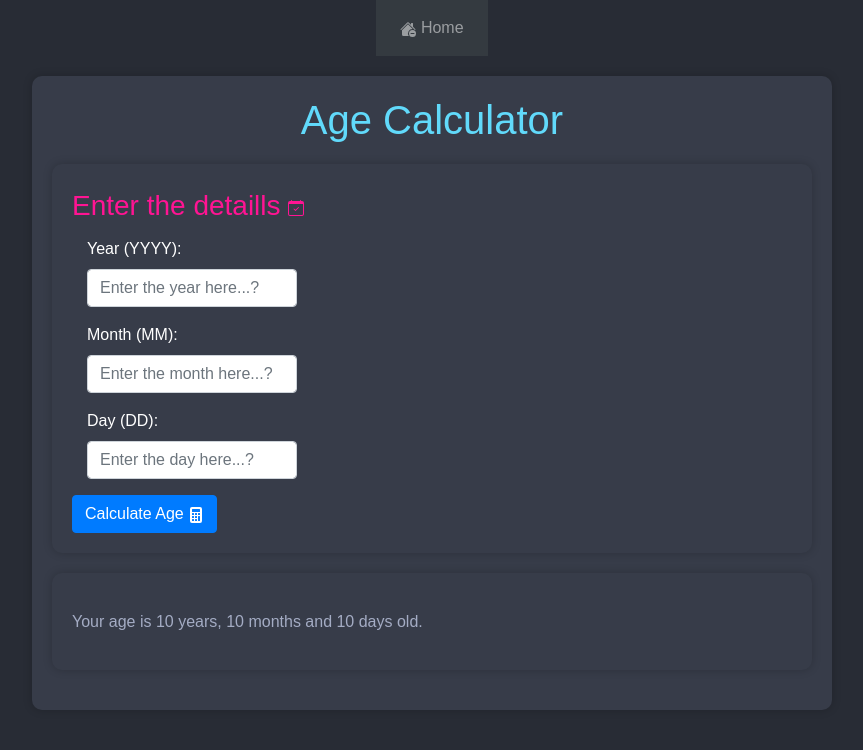
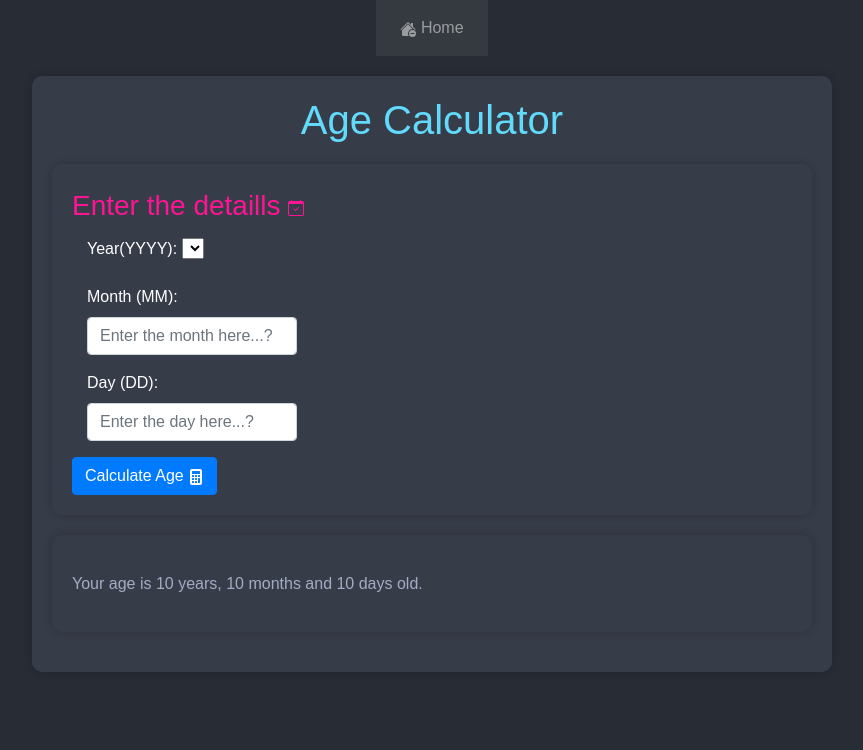
Before and after one commit to harizonelopez/age_calculator, a Flask app: template templates/home.html in a window 1280 px wide. Shown: the top 750 px of the page, without its empty margins (208-1071 px from the left). Run offline with Flask 3, Linux system fonts and the light colour scheme; the template is opened without the code that fills it: most values are stand-ins (such as "Sample title", 1, 10 or a date in 2020); lists and menus that the app fills with data are empty; some libraries are stand-ins or nearby versions.

Commit message:
Update home.html

```diff
--- a/templates/home.html
+++ b/templates/home.html
@@ -82,13 +82,15 @@
             <form method="POST">
                 <div class="form-group">
                     <div class="col-md-4 mb-3">
-                        <label for="year" class="form-label">Year (YYYY): </label>
-                        <input
-                            type="text"
-                            class="form-control"
+                        <label for="year" class="form-label">Year(YYYY): </label>
+                        <select
+                            class="form-select" required
                             id="year"
-                            name="year" required
-                            placeholder="Enter the year here...?">
+                            name="year">
+                            {% for y in range(current_year, 1900, -1) %}
+                                <option value="{{ y }}"> {{ y }} </option>
+                            {% endfor %}
+                        </select>
                     </div>
                     <div class="col-md-4 mb-3">
                         <label for="month" class="form-label">Month (MM): </label>
```
